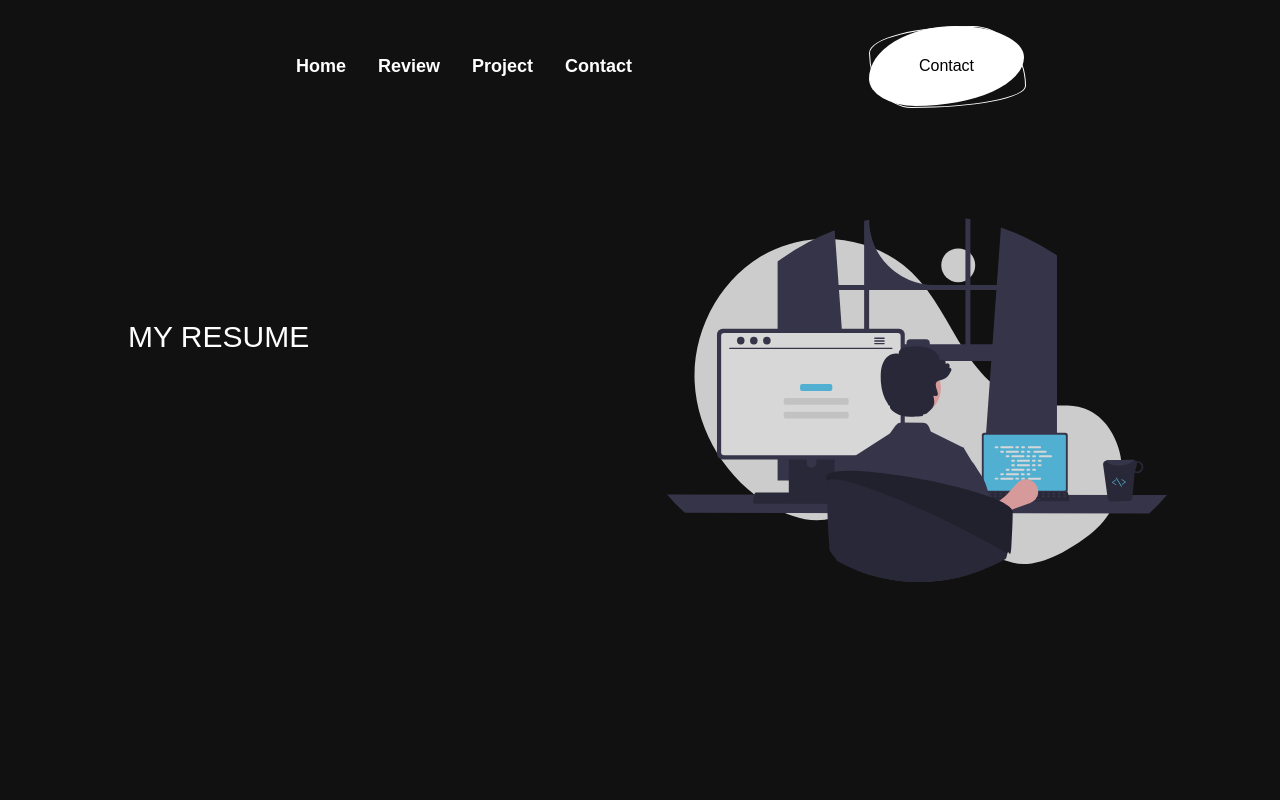
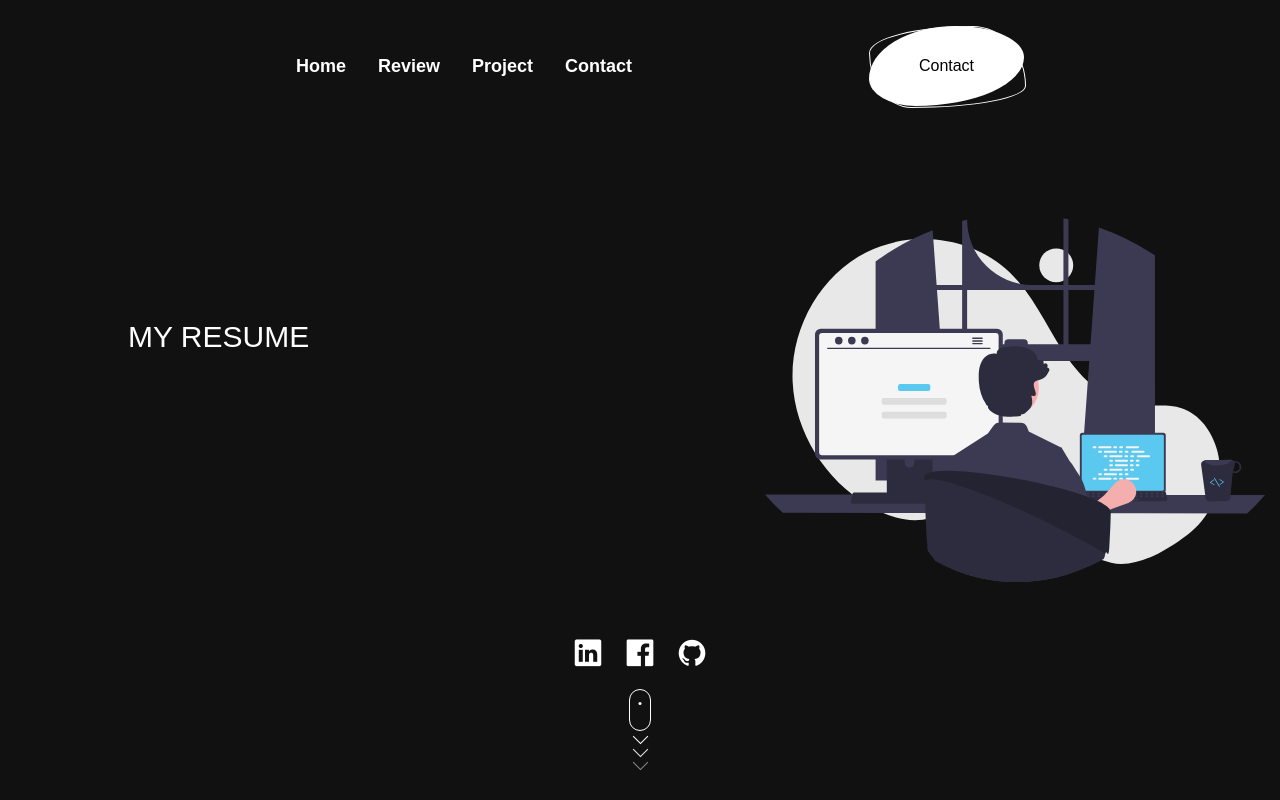
Before and after one commit to quocvuong2000/vuong-porfolio, a website built with Parcel: page src/index.html in a window 1280 px wide. Built offline with nearby package versions, Linux system fonts and the light colour scheme; files whose address does not match are found by name.

Commit message:
update-scroll

```diff
--- a/package.json
+++ b/package.json
@@ -15,6 +15,7 @@
     "sass": "^1.54.8"
   },
   "dependencies": {
+    "@iconscout/unicons": "^4.0.1",
     "gsap": "^3.11.0"
   }
 }
--- a/src/assets/js/app.js
+++ b/src/assets/js/app.js
@@ -46,4 +46,4 @@ let barInterval = setInterval(() => {
       // opacity: 0.5,
     });
   }
-}, 20);
+}, 10);
--- a/src/assets/styles/landing.scss
+++ b/src/assets/styles/landing.scss
@@ -1,3 +1,4 @@
+@import "./variable.scss";
 .landing {
   position: relative;
   height: 100vh;
@@ -92,9 +93,121 @@
       }
     }
     @media (max-width: 1200px) {
-      &-warp {
+      &-wrap {
         width: 100vw;
       }
     }
   }
+  .socials {
+    position: absolute;
+    left: 50%;
+    bottom: 8rem;
+    transform: translateX(-50%);
+    z-index: 2;
+    gap: 20px;
+    display: flex;
+    align-items: center;
+    .coloredIcon {
+      color: #fff;
+      font-size: 2rem;
+      &:hover {
+        animation: coloredIconAnimation 0.2s infinite;
+      }
+      @keyframes coloredIconAnimation {
+        0% {
+          text-shadow: 5px 4px $red-color, -5px -6px $blue-color;
+        }
+        25% {
+          text-shadow: -5px -6px$red-color, 5px 4px$blue-color;
+        }
+        50% {
+          text-shadow: -5px -4px$red-color, 4px 5px$blue-color;
+        }
+        75% {
+          text-shadow: -8px -4px$red-color, -5px -4px$blue-color;
+        }
+        100% {
+          text-shadow: -5px 0 $red-color, 5px -4px$blue-color;
+        }
+      }
+    }
+  }
+  .scroll-container {
+    position: absolute;
+    left: 50%;
+    bottom: 2rem;
+    transform: translate(-50%);
+    .scroll-wrap {
+      height: 40px;
+      width: 20px;
+      border: solid 1px #fff;
+      border-radius: 20px;
+      position: relative;
+      &__inner {
+        height: 3px;
+        width: 3px;
+        background: #fff;
+        left: 50%;
+        top: 0;
+        border-radius: 50%;
+        margin-top: 10px;
+        position: absolute;
+        transform: translateX(-50%);
+        animation: scrollDot 0.8s infinite;
+        @keyframes scrollDot {
+          0% {
+            top: 1px;
+          }
+          25% {
+            top: 2px;
+          }
+          50% {
+            top: 1px;
+          }
+          75% {
+            top: 0px;
+          }
+          100% {
+            top: -1px;
+          }
+        }
+      }
+    }
+    .down-wrapper {
+      display: flex;
+      flex-direction: column;
+      gap: 2px;
+      align-items: center;
+      .down-vector {
+        height: 10px;
+        width: 10px;
+        border-right: solid 1px #fff;
+        border-bottom: solid 1px #fff;
+        transform: rotate(45deg);
+        animation: arrowDown 0.8s infinite;
+        &:nth-child(1) {
+          animation-delay: 0.2s;
+        }
+        &:nth-child(2) {
+          animation-delay: 0.4s;
+        }
+        &:nth-child(3) {
+          animation-delay: 0.6s;
+        }
+        @keyframes arrowDown {
+          0% {
+            opacity: 0.8;
+          }
+
+          50% {
+            opacity: 0.5;
+          }
+
+          100% {
+            opacity: 1;
+          }
+        }
+      }
+    }
+  }
 }
--- a/src/assets/styles/variable.scss
+++ b/src/assets/styles/variable.scss
@@ -1 +1,3 @@
-$dark-blue : #082167;
+$dark-blue: #082167;
+$red-color: #f44336;
+$blue-color: #2196f3;
--- a/src/index.html
+++ b/src/index.html
@@ -11,7 +11,7 @@
       content="software developer, frontend developer, Junior, web developer"
     />
     <meta name="author" content="Nguyen Quoc Vuong" />
-    <script src="./assets/js/configs.js"></script>
+
     <link
       rel="apple-touch-icon"
       sizes="57x57"
@@ -81,6 +81,11 @@
       sizes="16x16"
       href="assets/favicons/favicon-16x16.png"
     />
+    <link
+      rel="stylesheet"
+      href="https://unicons.iconscout.com/release/v4.0.0/css/line.css"
+    />
+    <script src="./assets/js/configs.js"></script>
     <meta name="msapplication-TileColor" content="#ffffff" />
     <meta
       name="msapplication-TileImage"
@@ -142,6 +147,29 @@
           </div>
         </div>
       </header>
+      <!-- SOCIAL -->
+      <div class="socials">
+        <a href="#" target="_blank">
+          <i class="uil uil-linkedin coloredIcon"></i>
+        </a>
+        <a href="#" target="_blank">
+          <i class="uil uil-facebook coloredIcon"></i>
+        </a>
+        <a href="#" target="_blank">
+          <i class="uil uil-github coloredIcon"></i>
+        </a>
+      </div>
+      <!-- SCROLL DOWN -->
+      <div class="scroll-container">
+        <div class="scroll-wrap">
+          <div class="scroll-wrap__inner"></div>
+        </div>
+        <div class="down-wrapper">
+          <div class="down-vector"></div>
+          <div class="down-vector"></div>
+          <div class="down-vector"></div>
+        </div>
+      </div>
     </div>
     <script src="./assets/js/app.js"></script>
   </body>
```
Also changed, not shown: 1 other file.
